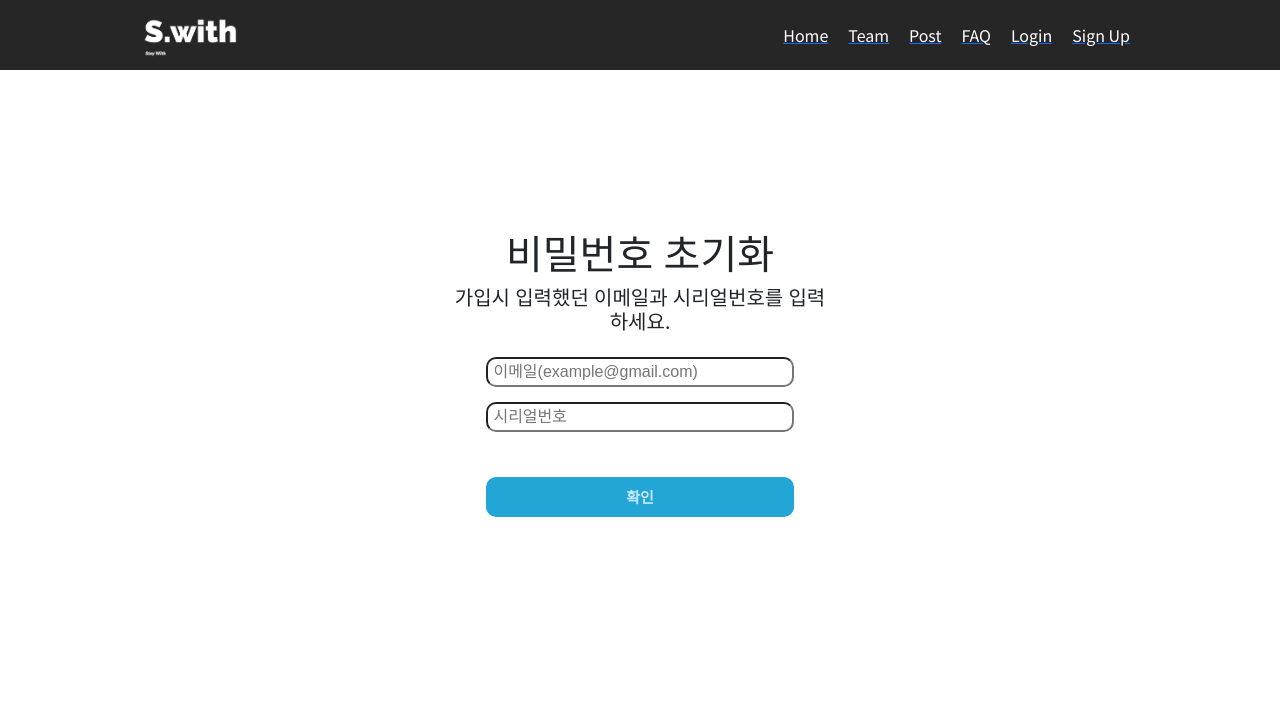
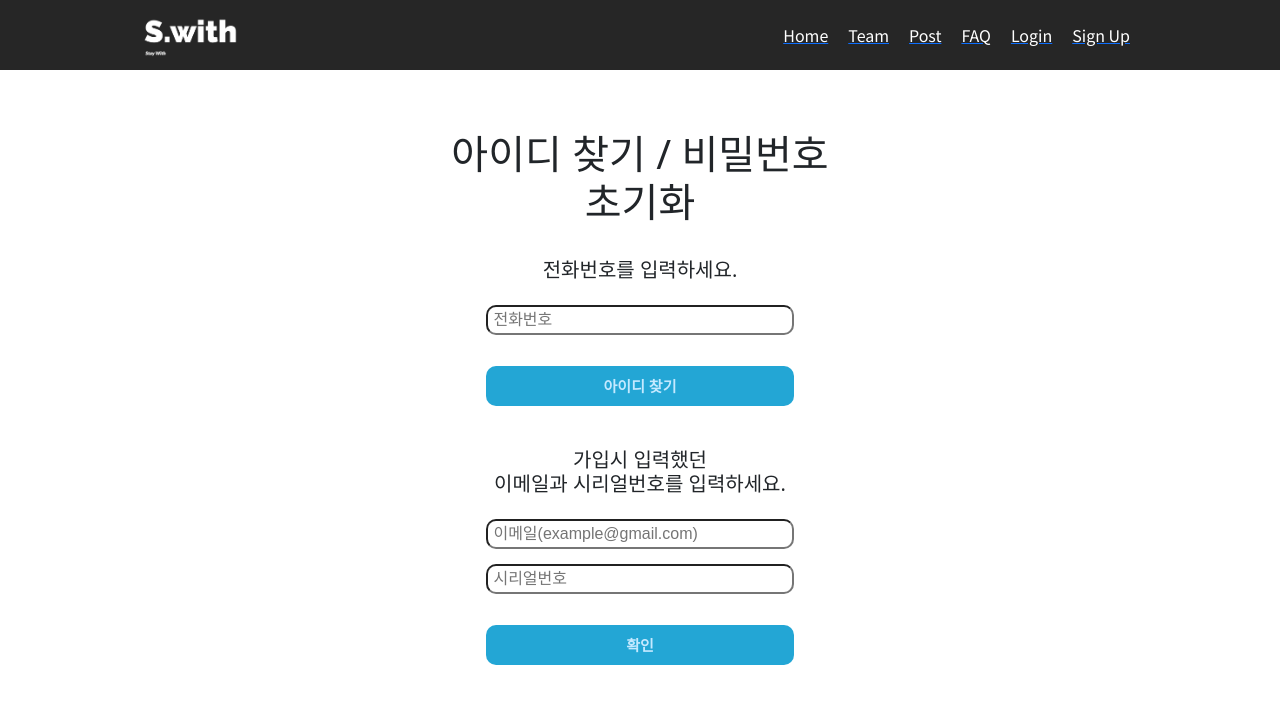
Before and after one commit to Yjason-K/AIVLE_BigProject_Swith, a React (Create React App) app: page /findid in a window 1280 px wide. Shown: the top 704 px of the page. Built offline with nearby package versions, Linux system fonts and the light colour scheme.

Commit message:
add - 아이디 찾기 추가

```diff
--- a/src/pages/findid.js
+++ b/src/pages/findid.js
@@ -5,6 +5,7 @@ import Myheader from "../components/header";
 
 const FindID = () => {
   const navigate = useNavigate();
+  const [phoneNumber, setPhoneNumber] = useState('');
   const [idInfo, setIdInfo] = useState({
     email: '',
     serialnumber: '',
@@ -19,6 +20,19 @@ const FindID = () => {
     setIdInfo({ ...idInfo, [name]: value });
   };
 
+  const findEmail = (e) => {
+    e.preventDefault();
+
+    const storedUsers = JSON.parse(localStorage.getItem("users")) || [];
+    const foundUser = storedUsers.find((user) => user.phone === phoneNumber);
+
+    if (foundUser) {
+      setIdInfo(prev => ({ ...prev, email: foundUser.email }));
+    } else {
+      alert("전화번호를 확인하세요.");
+    }
+  };
+
   const verifyUser = (e) => {
     e.preventDefault();
 
@@ -26,7 +40,6 @@ const FindID = () => {
     const foundUser = storedUsers.find((user) => user.email === idInfo.email && user.serialnumber === idInfo.serialnumber);
 
     if (foundUser) {
-      setIdInfo(prev => ({ ...prev, newPassword: '', confirmPassword: '' }));
       setVerified(true);
     } else {
       alert("이메일 또는 시리얼번호를 확인하세요.");
@@ -63,23 +76,34 @@ const FindID = () => {
   return (
     <div className="findpassword">
       <Myheader />
-      <div className="findpwd">
-        <center><h1 className="title">비밀번호 초기화</h1>
+      <div className="findpwd" style={{ marginTop: "60px" }}>
+        <center><h1 className="title">아이디 찾기 / 비밀번호 초기화</h1>
           {!verified ?
             <>
-              <h5 className="subtitle">가입시 입력했던 이메일과 시리얼번호를 입력하세요.</h5>
+              <br />
+              <h5 className="subtitle">전화번호를 입력하세요.</h5>
+              <div className="findEmailArea">
+                <form onSubmit={findEmail}>
+                  <input type="text" className="phoneInput" required
+                    placeholder="전화번호" value={phoneNumber} onChange={(e) => setPhoneNumber(e.target.value)} key="phoneNumber" />
+                  <button type="submit" className="sbButton" style={{ marginTop: "1px" }}>아이디 찾기</button>
+                </form>
+              </div>
+              <br /><br /><br />
+              <h5 className="subtitle">가입시 입력했던<br />이메일과 시리얼번호를 입력하세요.</h5>
               <div className="verifyArea">
                 <form onSubmit={verifyUser}>
                   <input type="email" className="emailInput" required
-                    placeholder="이메일(example@gmail.com)" name="email" onChange={setinfo} key="email" />
+                    placeholder="이메일(example@gmail.com)" name="email" onChange={setinfo} value={idInfo.email} key="email" readOnly />
                   <input type="text" className="serialnumberInput" required
                     placeholder="시리얼번호" name="serialnumber" onChange={setinfo} key="serialnumber" />
-                  <button type="submit" className="sbButton">확인</button>
+                  <button type="submit" className="sbButton" style={{ marginTop: "1px" }}>확인</button>
                 </form>
               </div>
             </>
             :
             <>
+              <br />
               <h3 className="subtitle">새로운 비밀번호를 입력하세요.<br />(6자 이상)</h3>
               <div className="resetPasswordArea">
                 <form onSubmit={resetPassword}>
```
